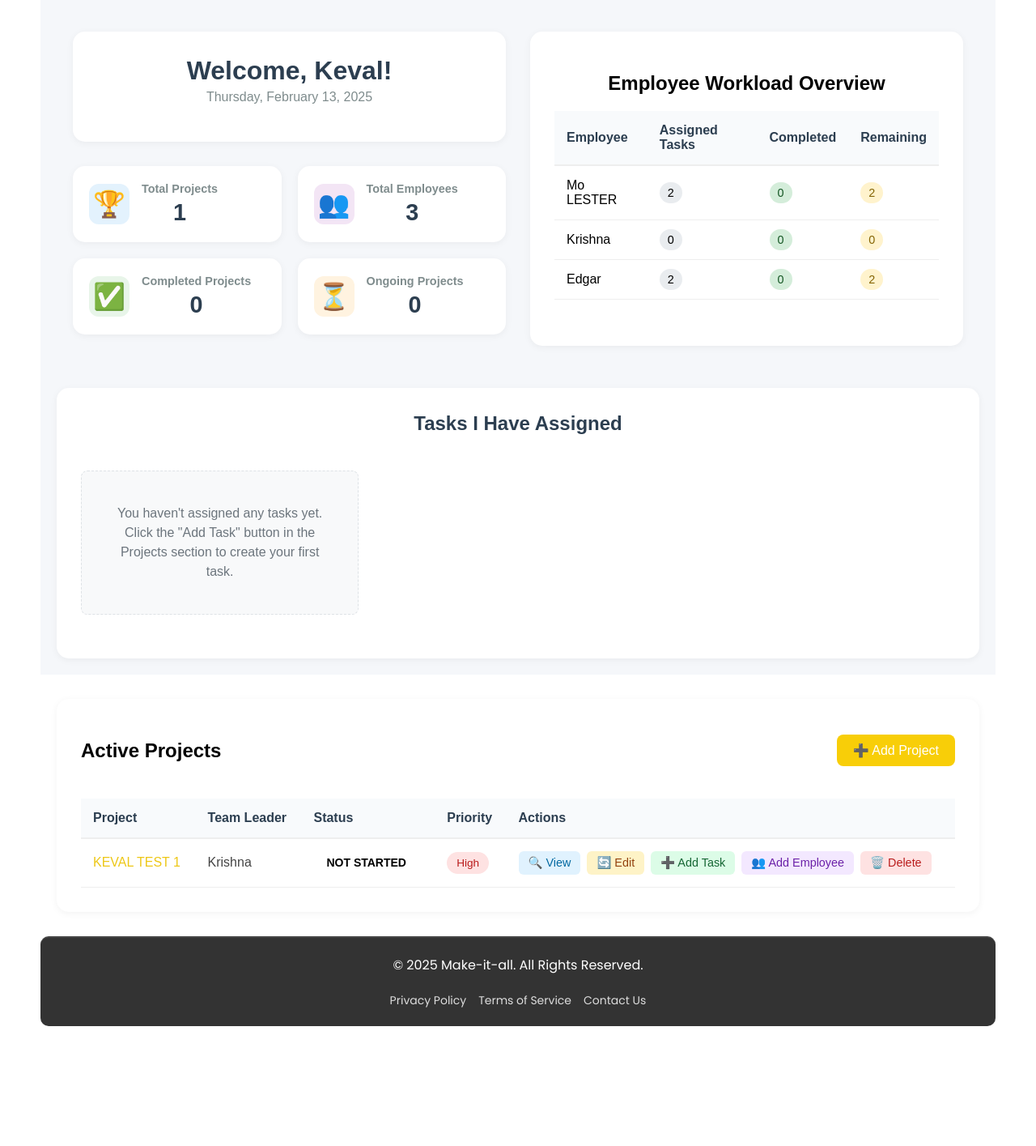
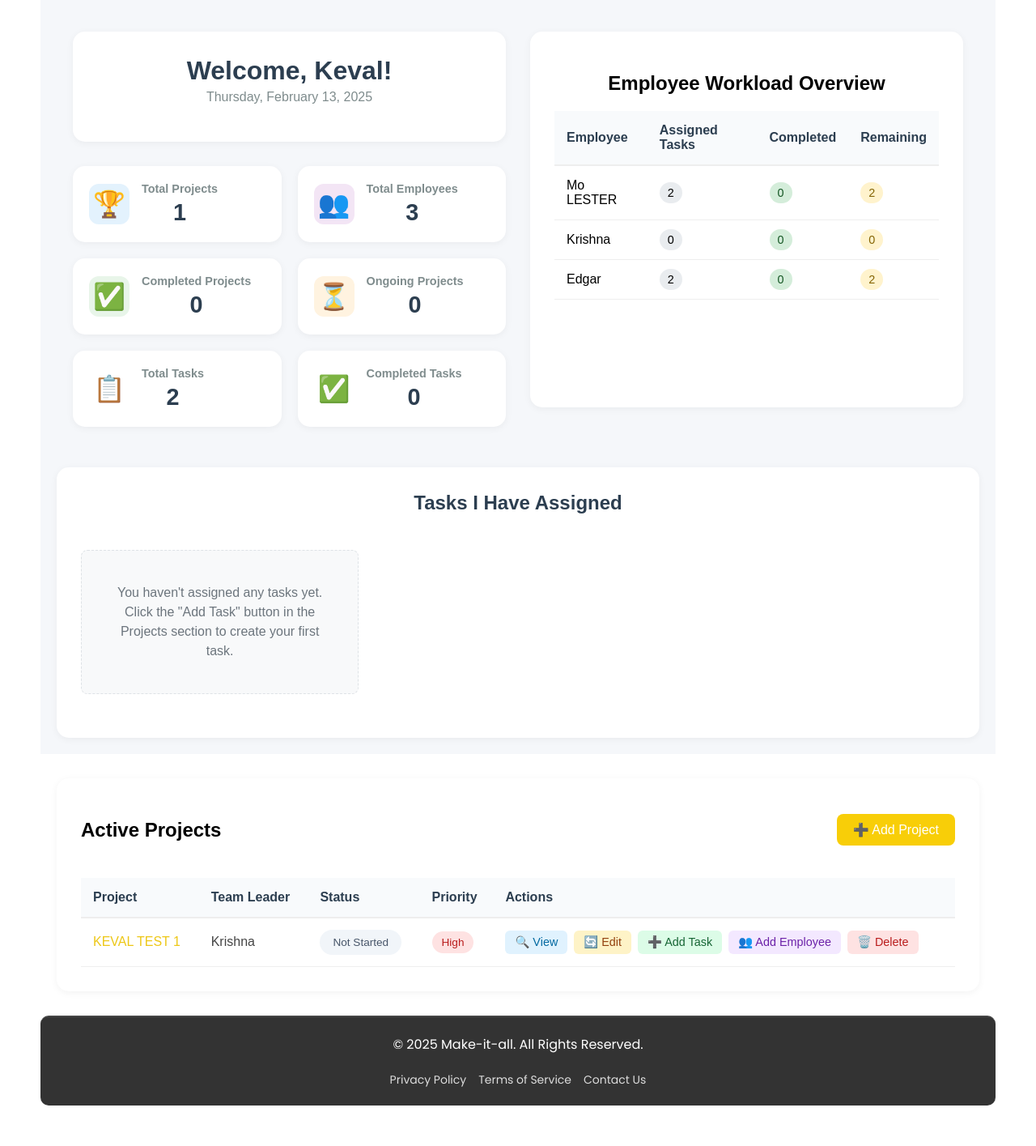
Before and after one commit to kpatel2-23/Team06, a PHP site: page /manager.php in a window 1280 px wide. Shown: the part 141-1556 px from the top of the page at 81% size. Before the commit the page ends 1408 px from the top, so only its background shows below. Run offline with PHP 8.4, Linux system fonts and the light colour scheme; a user stored in the database is signed in; data comes from the database, SQL or seed files in the repository; data that the repository does not hold is empty.

Commit message:
added total and completed task number in dashboard

```diff
--- a/manager.php
+++ b/manager.php
@@ -44,22 +44,37 @@ function updateAllProjectStatuses($conn, $manager_id)
     }
 }
 
+// Call the function before getting statistics
+updateAllProjectStatuses($conn, $manager_id);
+
 if (!isset($_SESSION["user_id"]) || $_SESSION["role"] != "manager") {
     header("Location: index.php");
     exit();
 }
 
 $manager_id = $_SESSION['user_id'];
-
-// Call the function before getting statistics
-updateAllProjectStatuses($conn, $manager_id);
-
 
 // Get statistics only for this manager's projects
 $project_count = $conn->query("SELECT COUNT(*) as count FROM projects WHERE manager_id = $manager_id")->fetch_assoc()['count'];
 $employee_count = $conn->query("SELECT COUNT(*) as count FROM users WHERE role='employee'")->fetch_assoc()['count'];
 $completed_projects = $conn->query("SELECT COUNT(*) as count FROM projects WHERE manager_id = $manager_id AND status = 'completed'")->fetch_assoc()['count'];
 $ongoing_projects = $conn->query("SELECT COUNT(*) as count FROM projects WHERE manager_id = $manager_id AND status = 'in progress'")->fetch_assoc()['count'];
+$total_tasks = $conn->query(
+    "
+    SELECT COUNT(*) as count
+    FROM tasks t
+    JOIN projects p ON t.project_id = p.id
+    WHERE p.manager_id = $manager_id"
+)->fetch_assoc()['count'];
+
+$completed_tasks = $conn->query(
+    "
+    SELECT COUNT(*) as count
+    FROM tasks t
+    JOIN projects p ON t.project_id = p.id
+    WHERE p.manager_id = $manager_id
+    AND t.status = 'completed'"
+)->fetch_assoc()['count'];
 
 // Get employees and their workload
 $workload_result = $conn->query("
@@ -150,6 +165,21 @@ $projects = $stmt->get_result();
                         <div class="stat-content">
                             <h3>Ongoing Projects</h3>
                             <p class="stat-number"><?php echo $ongoing_projects; ?></p>
+                        </div>
+                    </div>
+                    <div class="stat-card total-tasks">
+                        <div class="stat-icon">📋</div>
+                        <div class="stat-content">
+                            <h3>Total Tasks</h3>
+                            <p class="stat-number"><?php echo $total_tasks; ?></p>
+                        </div>
+                    </div>
+
+                    <div class="stat-card completed-tasks">
+                        <div class="stat-icon">✅</div>
+                        <div class="stat-content">
+                            <h3>Completed Tasks</h3>
+                            <p class="stat-number"><?php echo $completed_tasks; ?></p>
                         </div>
                     </div>
                 </div>
@@ -434,11 +464,6 @@ $projects = $stmt->get_result();
                                         projectRow.remove();
                                     }
                                 }
-
-                                // Reload the page after a short delay to ensure changes reflect
-                                setTimeout(() => {
-                                    location.reload();
-                                }, 10); // Reload after 1 second for smooth transition
                             } else {
                                 showNotification("Error deleting project: " + result, "error");
                             }
@@ -453,7 +478,6 @@ $projects = $stmt->get_result();
                         });
                 }
             });
-
 
             // Handle "No" button click
             document.getElementById("confirmNo").addEventListener("click", function () {
@@ -1718,6 +1742,7 @@ $projects = $stmt->get_result();
             background-color: #fff3e0;
         }
 
+
         .stat-content h3 {
             margin: 0;
             font-size: 0.9em;
@@ -1896,12 +1921,12 @@ $projects = $stmt->get_result();
         }
 
         /* Status Badge Colors */
-        .status-badge.not-started {
+        .status-badge.not.started {
             background-color: #f1f5f9;
             color: #475569;
         }
 
-        .status-badge.in-progress {
+        .status-badge.in.progress {
             background-color: #e0f2fe;
             color: #0369a1;
         }
@@ -2121,9 +2146,8 @@ $projects = $stmt->get_result();
         .status-badge {
             padding: 8px 16px;
             border-radius: 20px;
-            font-size: 14px;
-            font-weight: 600;
-            text-transform: uppercase;
+            font-size: 0.85em;
+            font-weight: 500;
         }
 
         .status-badge.pending {
```
